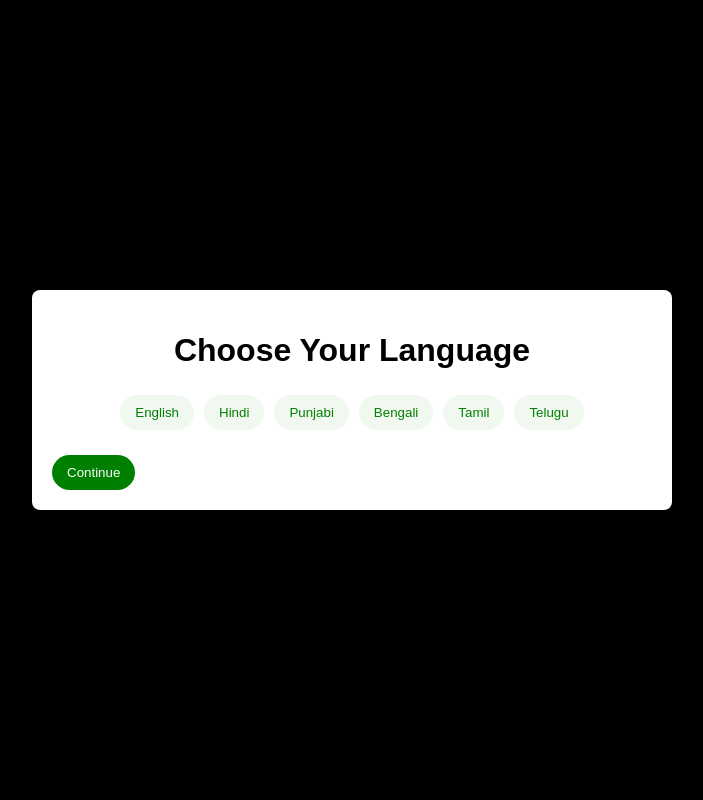
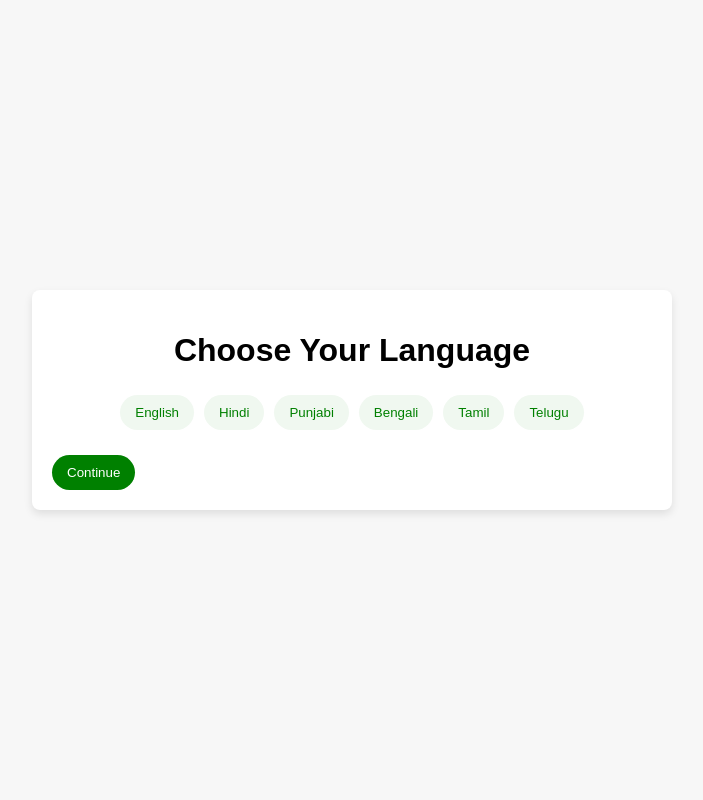
Before and after one commit to vedikas01/Kissan_AI, a Flask app: page / in a window 1280 px wide. Shown: the whole page, without its empty margins (288-991 px from the left). Run offline with Flask 3, Linux system fonts and the light colour scheme.

Commit message:
initial commit

```diff
--- a/kissanai_improved/frontend/static/chat.css
+++ b/kissanai_improved/frontend/static/chat.css
@@ -1,4 +1,3 @@
-/* chat.css */
 body {
     font-family: Arial, sans-serif;
     background-color: #eef2f3;
--- a/kissanai_improved/frontend/static/styles.css
+++ b/kissanai_improved/frontend/static/styles.css
@@ -5,7 +5,7 @@ body {
     align-items: center;
     height: 100vh;
     margin: 0;
-    background-color: black;
+    background-color: #f7f7f7;
 }
 
 .container {
--- a/kissanai_improved/src/App.jsx
+++ b/kissanai_improved/src/App.jsx
@@ -7,7 +7,6 @@ import Footer from "./components/Footer";
 
 import img1 from "/images/1img.png";
 import img2 from "/images/2img.png";
-// import img3 from "/images/3img.png";
 
 const App = () => {
   return (
@@ -19,7 +18,6 @@ const App = () => {
       <div className="thirdsection">
         <Card link="http://127.0.0.1:5000/" title="Kissan Copilot" image={img1} description="Interact with our AI to get answers to your agricultural questions." />
         <Card link="http://127.0.0.1:5000/weather" title="Agri Copilot WeatherGuard" image={img2} description=" Stay ahead of changing weather conditions with real-time updates tailored for your crops" />
-        {/* <Card link="https://dhenu.ai/" title="Dhenu Agri Models" image={img3} description="Stay updated with the latest agricultural news and insights" /> */}
       </div>
       <Footer />
     </div>
```
Also changed, not shown: kissanai_improved/frontend/templates/index.html (+0 -30 lines), kissanai_improved/public/images/3img.png (deleted).
